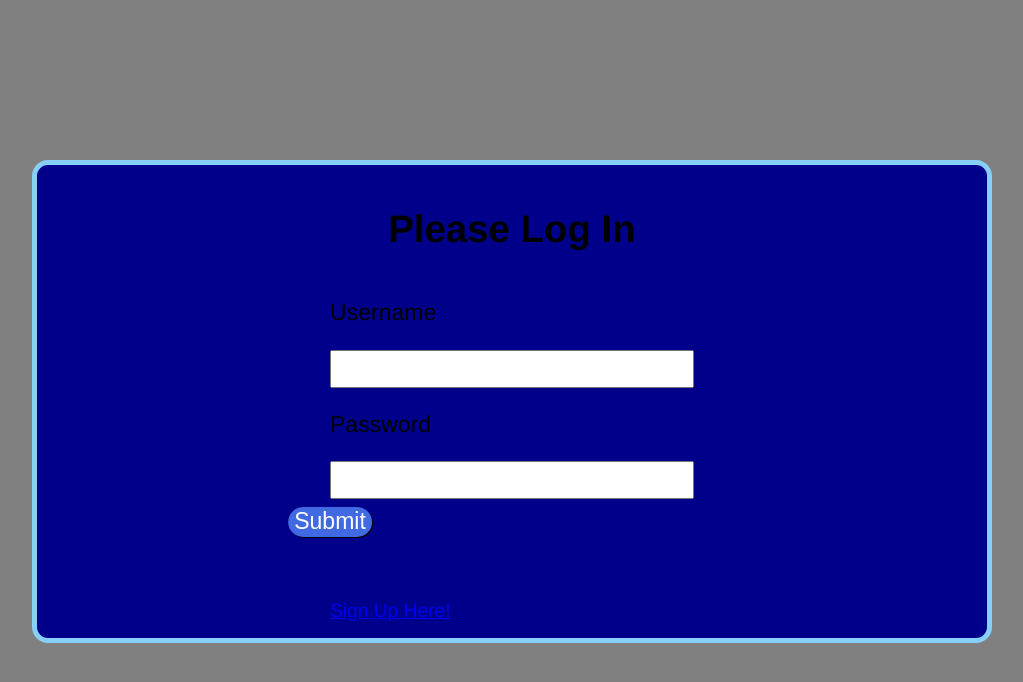
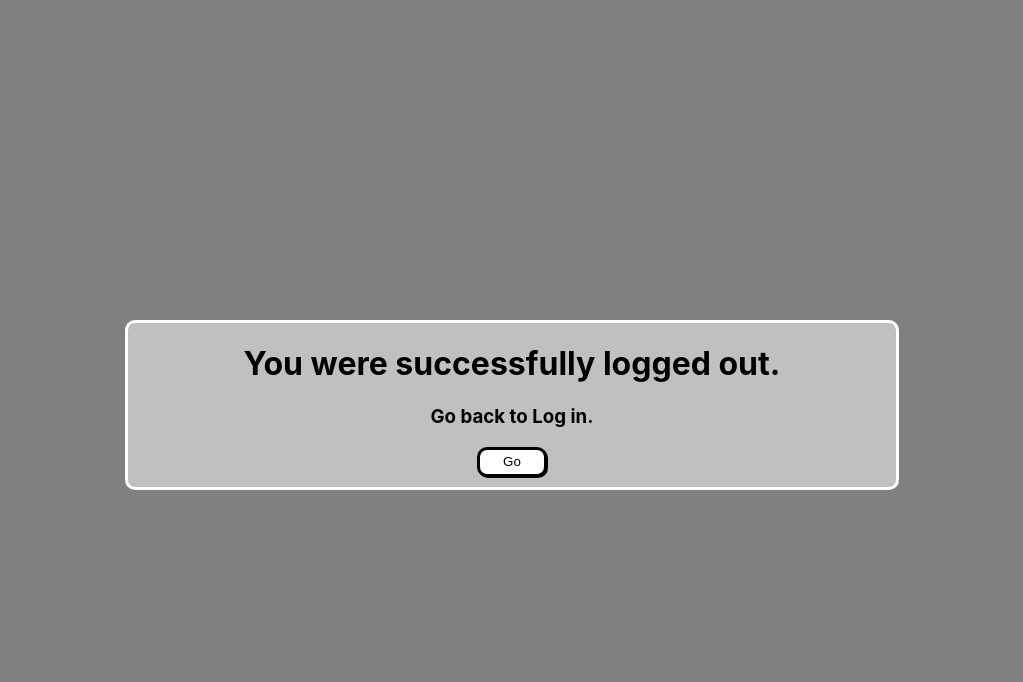
Before and after one commit to admtrader/instatrade-react, a React (Create React App) app: page /logout in a window 1280 px wide. Shown: the top 682 px of the page, without its empty margins (128-1151 px from the left). Built offline with nearby package versions, Linux system fonts and the light colour scheme.

Commit message:
added profile updating and logout page

```diff
--- a/src/Components/Feed/Post.css
+++ b/src/Components/Feed/Post.css
@@ -55,6 +55,7 @@
 .btnLink {
     background-color: royalblue;
     border: solid black;
-    font-size: larger;
+    font-size: large;
     border-radius: 16px;
+
 }
--- a/src/Components/Login/Login.css
+++ b/src/Components/Login/Login.css
@@ -44,3 +44,8 @@ label {
   transform: scale(0.90);
   box-shadow: 2px 1px grey ;
 }
+
+.btnLink {
+  color: white;
+
+}
--- a/src/Components/Login/Login.js
+++ b/src/Components/Login/Login.js
@@ -75,7 +75,7 @@ export default function Login({ setToken, user, setUser }) {
           <button className="formSubmitButton" type="submit">Submit</button>
         </div><br/><br/>
         {message ? <h4 style={{color: 'red'}}>{message}</h4> : <p></p>}
-        <Link to='/signup' >Sign Up Here!</Link>
+        <Link className="btnLink" to='/signup' >Sign Up Here!</Link>
       </form>
     </div>
   )
--- /dev/null
+++ b/src/Components/Logout/Logout.jsx
@@ -0,0 +1,25 @@
+import React from 'react'
+import style from './Logout.module.css'
+import { useNavigate } from 'react-router-dom'
+import { useEffect } from 'react'
+
+const Logout = () => {
+
+  const navigate = useNavigate()
+
+  useEffect(() => {
+    localStorage.removeItem('token');
+  }, [])
+
+  return (
+    <div className={style.mainDiv}>
+      <h1>You were successfully logged out.</h1>
+      <h3>Go back to Log in.</h3>
+      <div className={style.btnDiv}>
+        <button onClick={() => navigate('/login')}>Go</button>
+      </div>
+    </div>
+  )
+}
+
+export default Logout
--- /dev/null
+++ b/src/Components/Logout/Logout.module.css
@@ -0,0 +1,35 @@
+.mainDiv {
+background: silver;
+margin: auto;
+width: 60%;
+border: solid white 3px;
+border-radius: 10px;
+margin-top: 25%;
+}
+
+.mainDiv h1 {
+  text-align: center;
+}
+
+.mainDiv h3 {
+  text-align: center;
+}
+
+.btnDiv {
+  display: flex;
+  justify-content: center;
+}
+
+
+.mainDiv button {
+  width: 70px;
+  margin-bottom: 10px;
+  border: solid black;
+  background: white;
+  color: black;
+
+}
+
+.mainDiv button:active {
+  transform: scale(0.95);
+}
--- a/src/Components/Signup/Signup.js
+++ b/src/Components/Signup/Signup.js
@@ -63,6 +63,7 @@ export default function Signup() {
         </div>
       </form>
       <br/><br/>
+      <button style={{cursor: 'pointer'}} onClick={() => navigate('/login')}>Go Back</button>
     </div>
   )
 }
--- /dev/null
+++ b/src/Components/User/EditProfile.jsx
@@ -0,0 +1,50 @@
+import React, {useState} from 'react'
+import { useNavigate } from 'react-router-dom'
+
+
+const EditProfile = () => {
+
+  const navigate = useNavigate()
+  const userToken = JSON.parse(localStorage.getItem('token'))
+  const [formData, setFormData] = useState(null)
+
+
+  const handleChange = (e) => {
+    setFormData({...formData, [e.target.id]: e.target.value})
+  }
+
+  const handleSubmit = (e) => {
+    e.preventDefault()
+    fetch(`https://instatrade-api.herokuapp.com/profile`, {
+      method: 'PUT',
+      headers: {
+        "Content-Type": "application/json",
+        "Authorization": `${userToken.token}`,
+      },
+      body: JSON.stringify(formData)
+    })
+    .then(res => res.json())
+    .then(data => {
+      console.log(data)
+      navigate('/profile')
+    })
+  }
+
+  return (
+    <div style={{border: 'solid white 4px', width: '60%', margin: 'auto', marginTop: '70px', borderRadius: '6px'}}>
+      <h3 style={{textAlign: 'center'}}>Update Your Profile</h3>
+      <form onSubmit={handleSubmit} style={{width: '50%', margin: 'auto'}}>
+        <label>Email:<br/>
+          <input type='text' id='email' value={formData?.email} onChange={handleChange} />
+        </label><br/>
+        <label>Username:
+          <input type='text' id='username' value={formData?.username} onChange={handleChange} />
+        </label><br/>
+        <input type='submit' value='Update' />
+      </form>
+      <button onClick={() => navigate('/profile')} >Go Back</button>
+    </div>
+  )
+}
+
+export default EditProfile
--- a/src/Components/User/Profile.js
+++ b/src/Components/User/Profile.js
@@ -46,7 +46,7 @@ const [userinfo, setUserinfo] = useState();
 
   const Logout = () => {
     localStorage.removeItem('token')
-    navigate('/posts');
+    navigate('/logout');
   }
 
 
@@ -89,7 +89,7 @@ const [userinfo, setUserinfo] = useState();
                 <button onClick={Logout}>Log Out</button>
               </div>
               <div>
-                <button>Edit Profile</button>
+                <button onClick={() => navigate('/updateprofile')}>Edit Profile</button>
               </div>
             </div>
           </div>
--- a/src/index.js
+++ b/src/index.js
@@ -11,6 +11,8 @@ import FormContainer from './Components/FormPost/FormContainer';
 import Profile from './Components/User/Profile';
 import Signup from './Components/Signup/Signup';
 import Welcome from './Components/Welcome/Welcome';
+import Logout from './Components/Logout/Logout';
+import EditProfile from './Components/User/EditProfile';
 
 
 
@@ -21,6 +23,8 @@ root.render(
   <BrowserRouter>
     <Routes>
       <Route path="/signup" element={<Signup />}/>
+      <Route path='/logout' element={<Logout />} />
+      <Route path='/updateprofile' element={<EditProfile />} />
       <Route path='/' element={<App />}>
         <Route index element={<Welcome />} />
         <Route path='posts' element={<Posts />}>
```
